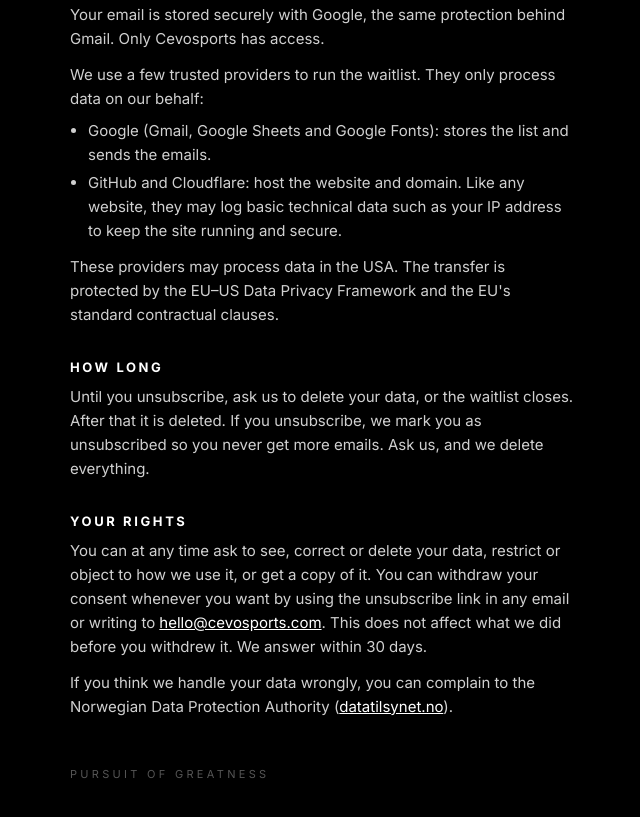
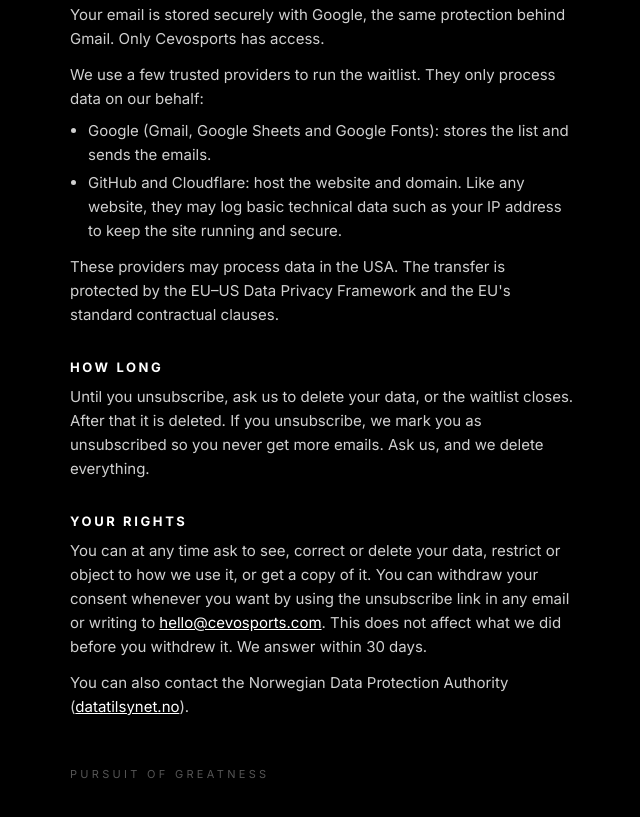
Before and after one commit to contactrx100-cmyk/cevosports, a plain HTML site: page privacy.html in a window 1280 px wide. Shown: the part 722-1539 px from the top of the page, without its empty margins (318-958 px from the left). Drawn offline with Linux system fonts and the light colour scheme.

Commit message:
Personvern: nøytral setning om Datatilsynet
Co-Authored-By: Claude Opus 5.5 <noreply@anthropic.com>
Claude-Session: https://claude.ai/code/session_019rzZvcAMhaKTUZPoKVhvBK

```diff
--- a/privacy.html
+++ b/privacy.html
@@ -57,7 +57,7 @@ a{color:#fff}
 
     <h2>YOUR RIGHTS</h2>
     <p>You can at any time ask to see, correct or delete your data, restrict or object to how we use it, or get a copy of it. You can withdraw your consent whenever you want by using the unsubscribe link in any email or writing to <a href="mailto:hello@cevosports.com">hello@cevosports.com</a>. This does not affect what we did before you withdrew it. We answer within 30 days.</p>
-    <p style="margin-top:12px">If you think we handle your data wrongly, you can complain to the Norwegian Data Protection Authority (<a href="https://www.datatilsynet.no">datatilsynet.no</a>).</p>
+    <p style="margin-top:12px">You can also contact the Norwegian Data Protection Authority (<a href="https://www.datatilsynet.no">datatilsynet.no</a>).</p>
   </div>
   <div class="foot">PURSUIT OF GREATNESS</div>
 </div>
```
